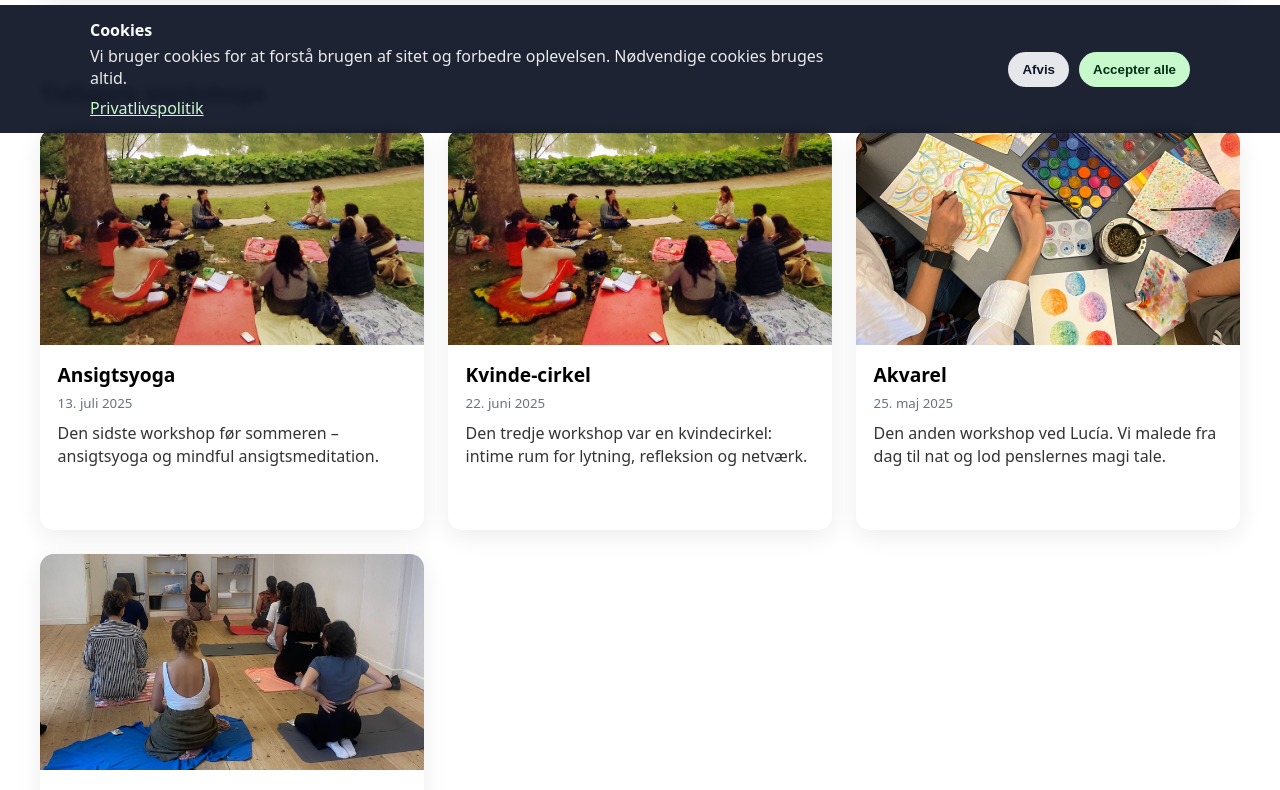
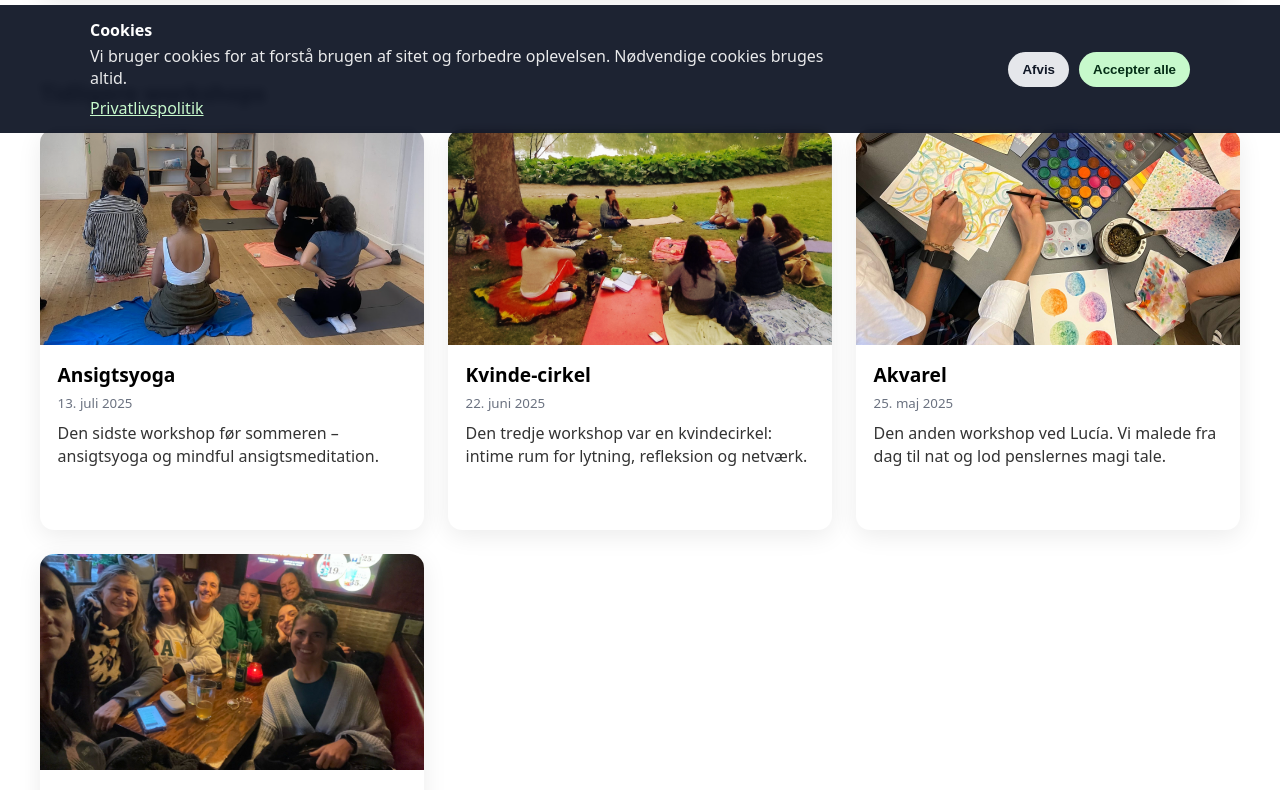
Before and after one commit to LaGrupa/lagrupadk, a Next.js app: page /da/talleres in a window 1280 px wide. Shown: the part 667-1457 px from the top of the page. Built offline with nearby package versions, Linux system fonts and the light colour scheme; no server answers.

Commit message:
corrected images on talleres

```diff
--- a/src/app/[locale]/talleres/page.tsx
+++ b/src/app/[locale]/talleres/page.tsx
@@ -11,10 +11,10 @@ type Workshop = {
 };
 
 const workshops: Workshop[] = [
-  { id: "hatha",        dateISO: "2025-04-19", img: "/site/taller-hatha.jpg" },
+  { id: "hatha",        dateISO: "2025-04-19", img: "/site/encuentros.jpg" },
   { id: "acuarelas",    dateISO: "2025-05-25", img: "/site/taller-acuarelas.jpg" },
   { id: "circulo",      dateISO: "2025-06-22", img: "/site/taller-circulo.jpg" },
-  { id: "yoga_facial",  dateISO: "2025-07-13", img: "/site/taller-yoga-facial.jpg" },
+  { id: "yoga_facial",  dateISO: "2025-07-13", img: "/site/taller-hatha.jpg" },
   { id: "dibujar",      dateISO: "2025-08-19", img: "/site/taller-dibujar.jpg" },
 ];
 
```
